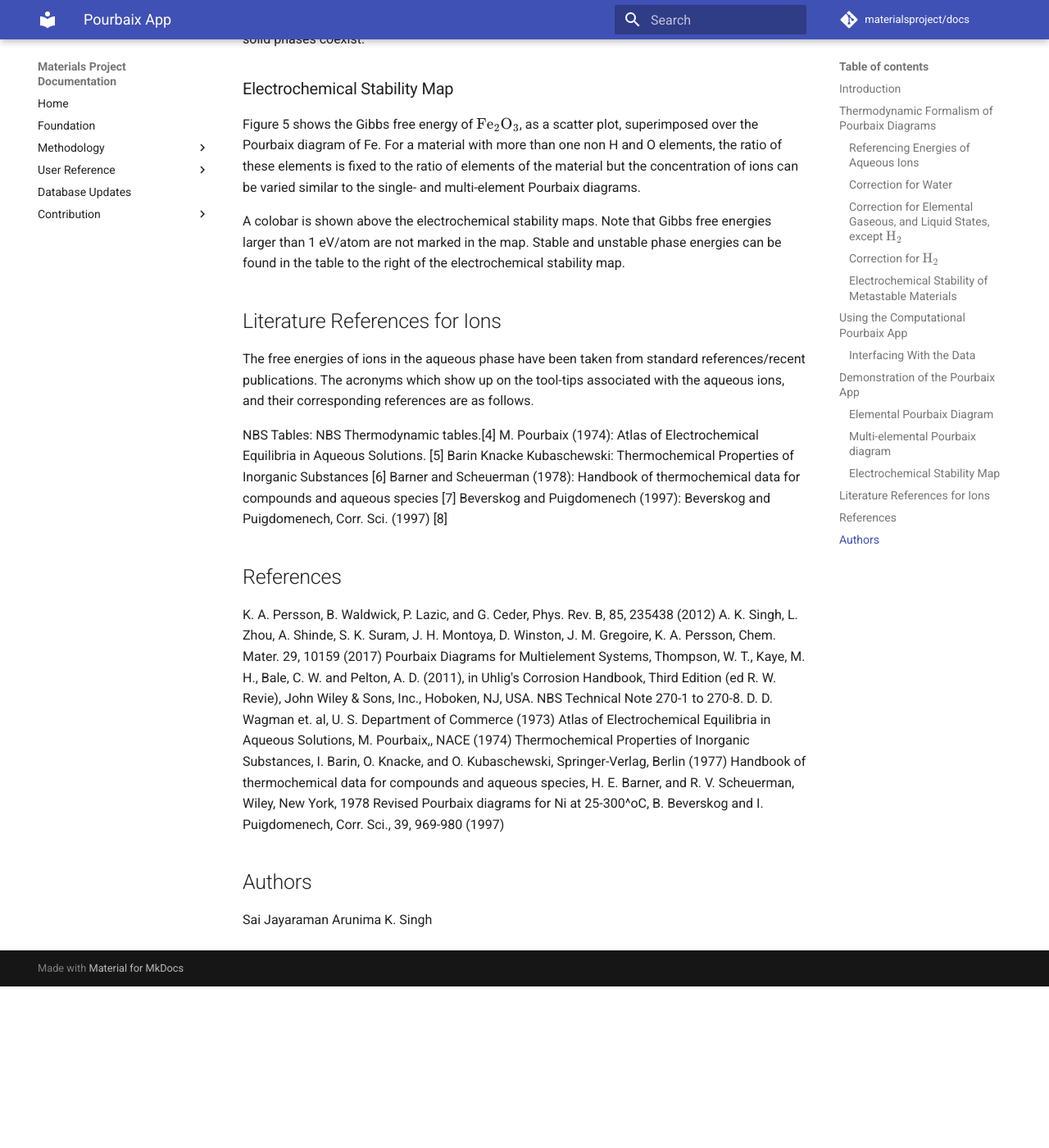
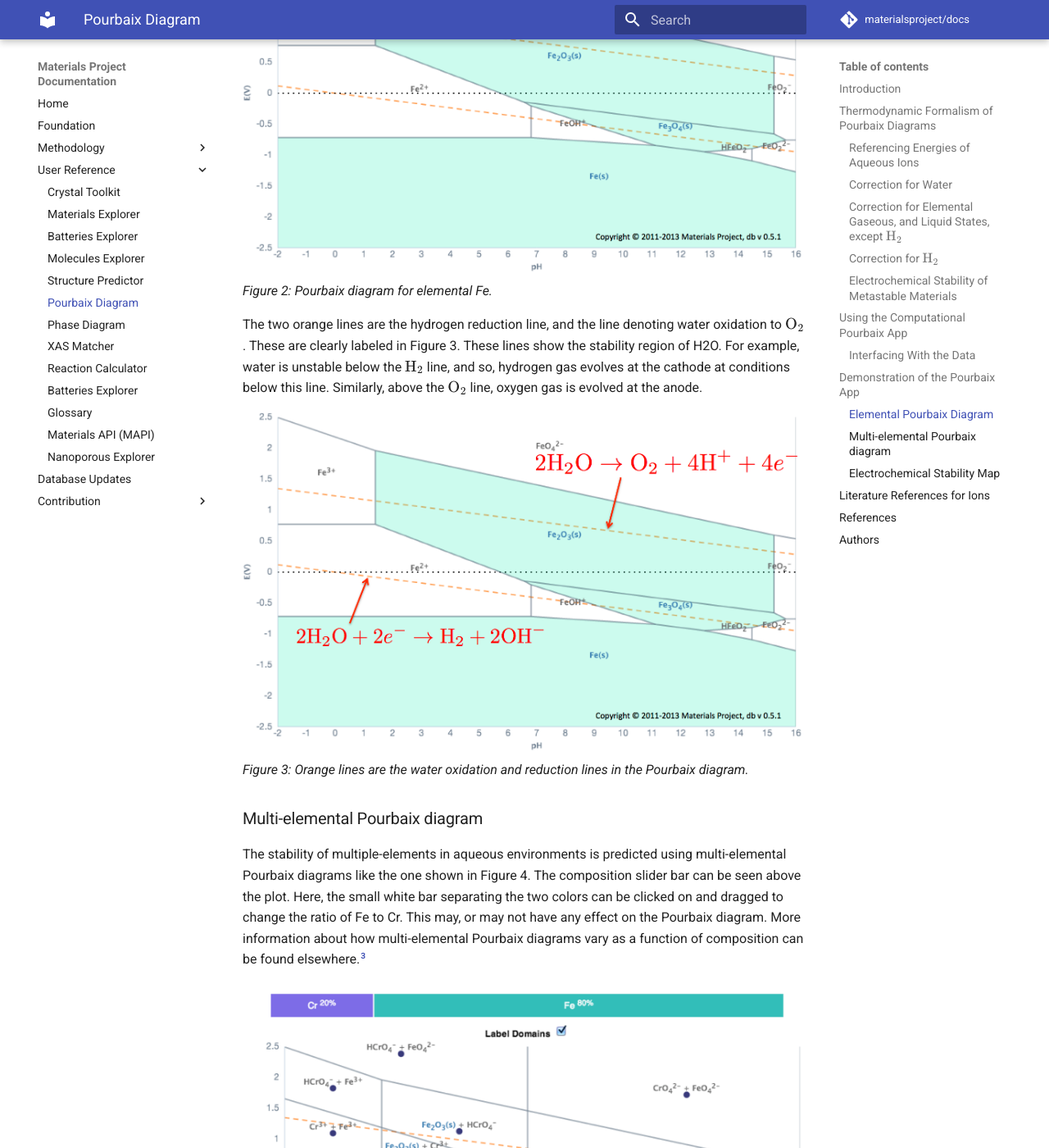
Before and after one commit to materialsproject/docs, an MkDocs documentation site: the page built from docs/user-guide/pourbaix-tool.md, in a window 1280 px wide and 1400 px high, scrolled down 3891 px. Shown: the whole window at 82% size. Built offline with MkDocs 1.6.1 and Material for MkDocs 9.7.7, drawn with Linux system fonts in a browser that asks for light colours; formulas are drawn with MathJax 3; comment, search, counter and statistics services are not loaded; before the commit the page ends 5094 px from its top, so only the background shows below that; some of the changed text lies outside the part shown.

Commit message:
Fixed Pourbaix Documentation

```diff
--- a/docs/user-guide/pourbaixtool.md
+++ b/docs/user-guide/pourbaix-tool.md
@@ -8,12 +8,15 @@
 This manual outlines the usage of the Pourbaix App to calculate Pourbaix diagrams, and the thermodynamic formalism underlying the app.
 
 ## Thermodynamic Formalism of Pourbaix Diagrams
-To calculate a Pourbaix diagram, free energies of the solid phases, and of the aqueous ions is required. Calculating free energies of ions is tricky, and time-consuming. To overcome this problem, a methodology utilizing experimentally measured free energies of aqueous ions and the calculated DFT energies for solid phases available in the Materials Project was developed. [1] Note that the correction scheme described below is applied over and above any compatibilities/corrections which are applied to the species.
+To calculate a Pourbaix diagram, free energies of the solid phases, and of the aqueous ions is required. Calculating free energies of ions is tricky, and time-consuming. To overcome this problem, a methodology utilizing experimentally measured free energies of aqueous ions and the calculated DFT energies for solid phases available in the Materials Project was developed. [^1] Note that the correction scheme described below is applied over and above any compatibilities/corrections which are applied to the species.
 
 ### Referencing Energies of Aqueous Ions
 Briefly, for each ion, a reference solid is chosen, and the correction term is calculated for the ion as the energy difference between the experimental and the DFT calculated energies of the reference solid. The basic idea behind this scheme is that, if we have a reference energy for an aqueous ion which reproduces the correct dissolution for one solid, then accurate DFT solid-solid energy differences ensure that all other solids dissolve accurately with respect to that ion. The better the solid is represented by DFT, the more transferable the reference aqueous energy becomes. We therefore prefer to choose simple chemical systems (primarily binaries with an uncomplicated electronic structure) as representative solids.
 
 For an aqueous ion i at standard state conditions (e.g., room temperature, atmospheric pressure, and $10^{-6}$ M concentration) using a representative solid s, we define the chemical potential as:
+
+![pourbaix_reference_energeis](img/pourbaix-app/Ion_ref_energy.png)
+*Figure 1: Schematic to reference experimental aqueous ion energies to DFT data*
 
 $$\begin{align} \mu_{i(aq)}^0 &= \mu_{i(aq)}^{0,{\rm exp}} + \left[\Delta g_s^{0,{\rm DFT}} - \Delta g_s^{0,{\rm exp}}\right] \\
 & = \mu_{i(aq)}^{0,{\rm exp}} + \Delta\mu_s^{0, {\rm DFT - exp}}
@@ -49,7 +52,7 @@
 \end{align}$$
 
 ### Electrochemical Stability of Metastable Materials
-In principle, Pourbaix diagrams account for materials only at thermodynamic equilibrium, providing no insight into the electrochemical stability of metastable materials which find practical applications in many commercial applications. However, one can compute the Gibbs free energy difference for an arbitrary material with respect to the Pourbaix stable domains as a function of pH and E, providing an electrochemical (in)stability map for this material. For detailed information on the formalism and its applications see reference 2.[2]
+In principle, Pourbaix diagrams account for materials only at thermodynamic equilibrium, providing no insight into the electrochemical stability of metastable materials which find practical applications in many commercial applications. However, one can compute the Gibbs free energy difference for an arbitrary material with respect to the Pourbaix stable domains as a function of pH and E, providing an electrochemical (in)stability map for this material. For detailed information on the formalism and its applications see reference 2.[^2]
 
 ## Using the Computational Pourbaix App
 The Pourbaix app is capable of plotting elemental, and multi-element Pourbaix diagrams. To construct an Elemental Pourbaix diagram, enter the element of choice, and click on the Generate button.
@@ -75,37 +78,53 @@
 ### Elemental Pourbaix Diagram
 Figure 2 shows the elemental Pourbaix diagram for Fe. The default concentration of ions is $10^{-8}$ M, but can be varied using the "Concentration" slider above the diagram.
 
+![fe_pourbaix_diagram](img/pourbaix-app/Fe_pourbaix.png)
+*Figure 2: Pourbaix diagram for elemental Fe.*
+
 The two orange lines are the hydrogen reduction line, and the line denoting water oxidation to $\ce{O_2}$. These are clearly labeled in Figure 3. These lines show the stability region of H2O. For example, water is unstable below the $\ce{H_2}$ line, and so, hydrogen gas evolves at the cathode at conditions below this line. Similarly, above the $\ce{O_2}$ line, oxygen gas is evolved at the anode.
 
+![fe_pourbaix_diagram_ox_red_marked](img/pourbaix-app/Fe_Lines_marked.png)
+*Figure 3: Orange lines are the water oxidation and reduction lines in the Pourbaix diagram.*
+
 ### Multi-elemental Pourbaix diagram
-The stability of multiple-elements in aqueous environments is predicted using multi-elemental Pourbaix diagrams like the one shown in Figure 4. The composition slider bar can be seen above the plot. Here, the small white bar separating the two colors can be clicked on and dragged to change the ratio of Fe to Cr. This may, or may not have any effect on the Pourbaix diagram. More information about how multi-elemental Pourbaix diagrams vary as a function of composition can be found elsewhere.[3]
+The stability of multiple-elements in aqueous environments is predicted using multi-elemental Pourbaix diagrams like the one shown in Figure 4. The composition slider bar can be seen above the plot. Here, the small white bar separating the two colors can be clicked on and dragged to change the ratio of Fe to Cr. This may, or may not have any effect on the Pourbaix diagram. More information about how multi-elemental Pourbaix diagrams vary as a function of composition can be found elsewhere.[^3]
+
+![fe_cr_pourbaix_diagram](img/pourbaix-app/FeCr_pourbaix.png)
+*Figure 4: Multi-elemental Fe-Cr Pourbaix diagram at a composition of 18% Cr, 82% Fe.*
 
 For an n-element diagram, there are n coexisting phases. Note that these can be any mixture of solid, and aqueous phases. So, for the two-element diagram shown in Figure 4, there are two coexisting phases in each domain. As mentioned above, domains shaded blue indicate purely solid domains. For multi-elemental diagrams, shaded domains indicate those in which purely solid phases coexist.
 
 ### Electrochemical Stability Map
 Figure 5 shows the Gibbs free energy of $\ce{Fe_2O_3}$, as a scatter plot, superimposed over the Pourbaix diagram of Fe. For a material with more than one non H and O elements, the ratio of these elements is fixed to the ratio of elements of the material but the concentration of ions can be varied similar to the single- and multi-element Pourbaix diagrams.
 
-A colobar is shown above the electrochemical stability maps. Note that Gibbs free energies larger than 1 eV/atom are not marked in the map. Stable and unstable phase energies can be found in the table to the right of the electrochemical stability map.
+![fe_cr_pourbaix_diagram](img/pourbaix-app/Fe2O3_stability_map.png)
+*Figure 5: Electrochemical stability map of Fe2O3 (mp-24972).*
+
+A colorbar is shown above the electrochemical stability maps. Note that Gibbs free energies larger than 1 eV/atom are not marked in the map. Stable and unstable phase energies can be found in the table to the right of the electrochemical stability map.
 
 ## Literature References for Ions
 The free energies of ions in the aqueous phase have been taken from standard references/recent publications. The acronyms which show up on the tool-tips associated with the aqueous ions, and their corresponding references are as follows.
 
-NBS Tables: NBS Thermodynamic tables.[4]
-M. Pourbaix (1974): Atlas of Electrochemical Equilibria in Aqueous Solutions. [5]
-Barin Knacke Kubaschewski: Thermochemical Properties of Inorganic Substances [6]
-Barner and Scheuerman (1978): Handbook of thermochemical data for compounds and aqueous species [7]
-Beverskog and Puigdomenech (1997): Beverskog and Puigdomenech, Corr. Sci. (1997) [8]
+NBS Tables: NBS Thermodynamic tables.[^4]
+M. Pourbaix (1974): Atlas of Electrochemical Equilibria in Aqueous Solutions. [^5]
+Barin Knacke Kubaschewski: Thermochemical Properties of Inorganic Substances [^6]
+Barner and Scheuerman (1978): Handbook of thermochemical data for compounds and aqueous species [^7]
+Beverskog and Puigdomenech (1997): Beverskog and Puigdomenech, Corr. Sci. (1997) [^8]
 
 ## References
-K. A. Persson, B. Waldwick, P. Lazic, and G. Ceder, Phys. Rev. B, 85, 235438 (2012)
-A. K. Singh, L. Zhou, A. Shinde, S. K. Suram, J. H. Montoya, D. Winston, J. M. Gregoire, K. A. Persson, Chem. Mater. 29, 10159 (2017)
-Pourbaix Diagrams for Multielement Systems, Thompson, W. T., Kaye, M. H., Bale, C. W. and Pelton, A. D. (2011), in Uhlig's Corrosion Handbook, Third Edition (ed R. W. Revie), John Wiley & Sons, Inc., Hoboken, NJ, USA.
-NBS Technical Note 270-1 to 270-8. D. D. Wagman et. al, U. S. Department of Commerce (1973)
-Atlas of Electrochemical Equilibria in Aqueous Solutions, M. Pourbaix,, NACE (1974)
-Thermochemical Properties of Inorganic Substances, I. Barin, O. Knacke, and O. Kubaschewski, Springer-Verlag, Berlin (1977)
-Handbook of thermochemical data for compounds and aqueous species, H. E. Barner, and R. V. Scheuerman, Wiley, New York, 1978
-Revised Pourbaix diagrams for Ni at 25-300^oC, B. Beverskog and I. Puigdomenech, Corr. Sci., 39, 969-980 (1997)
+
+[^1]: K. A. Persson, B. Waldwick, P. Lazic, and G. Ceder, Phys. Rev. B, 85, 235438 (2012)
+[^2]: A. K. Singh, L. Zhou, A. Shinde, S. K. Suram, J. H. Montoya, D. Winston, J. M. Gregoire, K. A. Persson, Chem. Mater. 29, 10159 (2017)
+[^3]: Pourbaix Diagrams for Multielement Systems, Thompson, W. T., Kaye, M. H., Bale, C. W. and Pelton, A. D. (2011), in Uhlig's Corrosion Handbook, Third Edition (ed R. W. Revie), John Wiley & Sons, Inc., Hoboken, NJ, USA.
+[^4]: NBS Technical Note 270-1 to 270-8. D. D. Wagman et. al, U. S. Department of Commerce (1973)
+[^5]: Atlas of Electrochemical Equilibria in Aqueous Solutions, M. Pourbaix,, NACE (1974)
+[^6]: Thermochemical Properties of Inorganic Substances, I. Barin, O. Knacke, and O. Kubaschewski, Springer-Verlag, Berlin (1977)
+[^7]: Handbook of thermochemical data for compounds and aqueous species, H. E. Barner, and R. V. Scheuerman, Wiley, New York, 1978
+[^8]: Revised Pourbaix diagrams for Ni at 25-300^oC, B. Beverskog and I. Puigdomenech, Corr. Sci., 39, 969-980 (1997)
 
 ## Authors
-Sai Jayaraman
-Arunima K. Singh
+
+- Sai Jayaraman
+- Arunima K. Singh
+- Rebecca Stern
+- Eric Sivonxay
--- a/mkdocs.yml
+++ b/mkdocs.yml
@@ -24,6 +24,7 @@
         - 'Batteries Explorer': 'user-guide/batteries-explorer.md'
         - 'Molecules Explorer': 'user-guide/molecules-explorer.md'
         - 'Structure Predictor': 'user-guide/structure-predictor.md'
+        - 'Pourbaix Diagram': 'user-guide/pourbaix-tool.md'
         - 'Phase Diagram': 'user-guide/phase-diagram.md'
         - 'XAS Matcher': 'user-guide/xas-matcher.md'
         - 'Reaction Calculator': 'user-guide/reaction-calculator.md'
```
Also changed, not shown: other parts of docs/user-guide/pourbaix-tool.md (+1 -1 lines), docs/user-guide/img/pourbaix-app/Fe2O3_stability_map.png (added), docs/user-guide/img/pourbaix-app/FeCr_pourbaix.png (added), docs/user-guide/img/pourbaix-app/Fe_Lines_marked.png (added), docs/user-guide/img/pourbaix-app/Fe_pourbaix.png (added), docs/user-guide/img/pourbaix-app/Ion_ref_energy.png (added).
